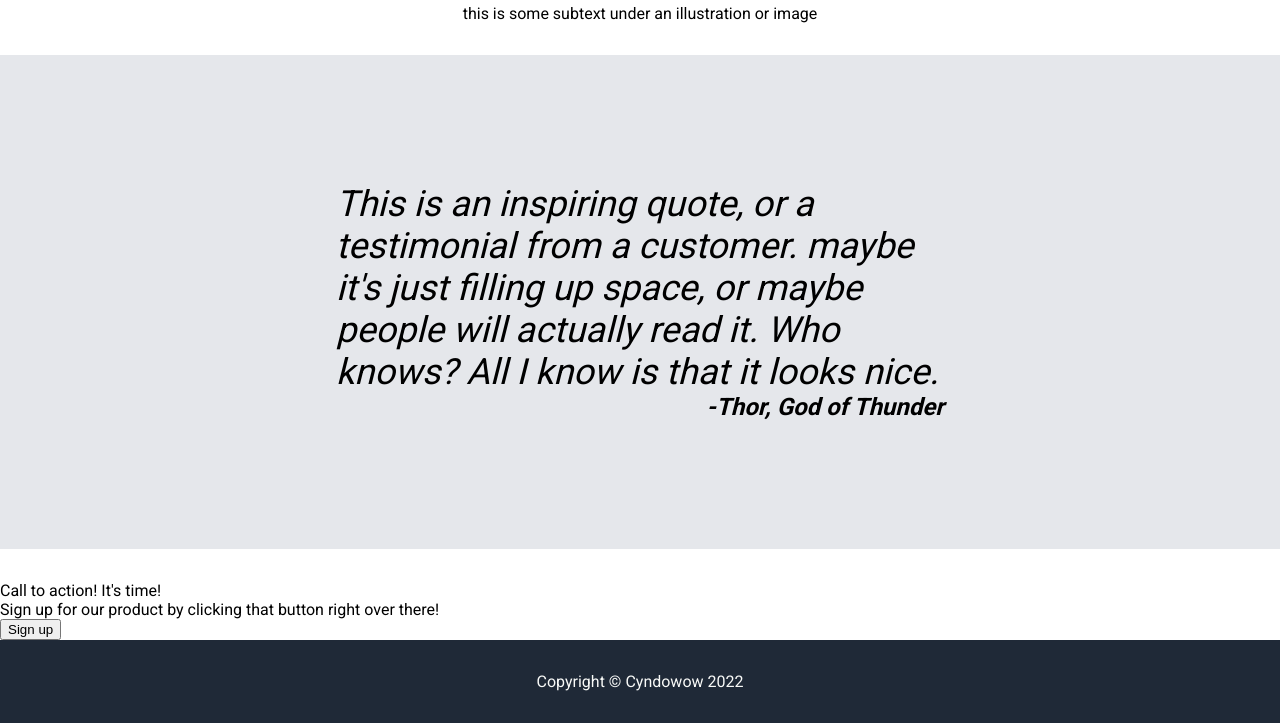
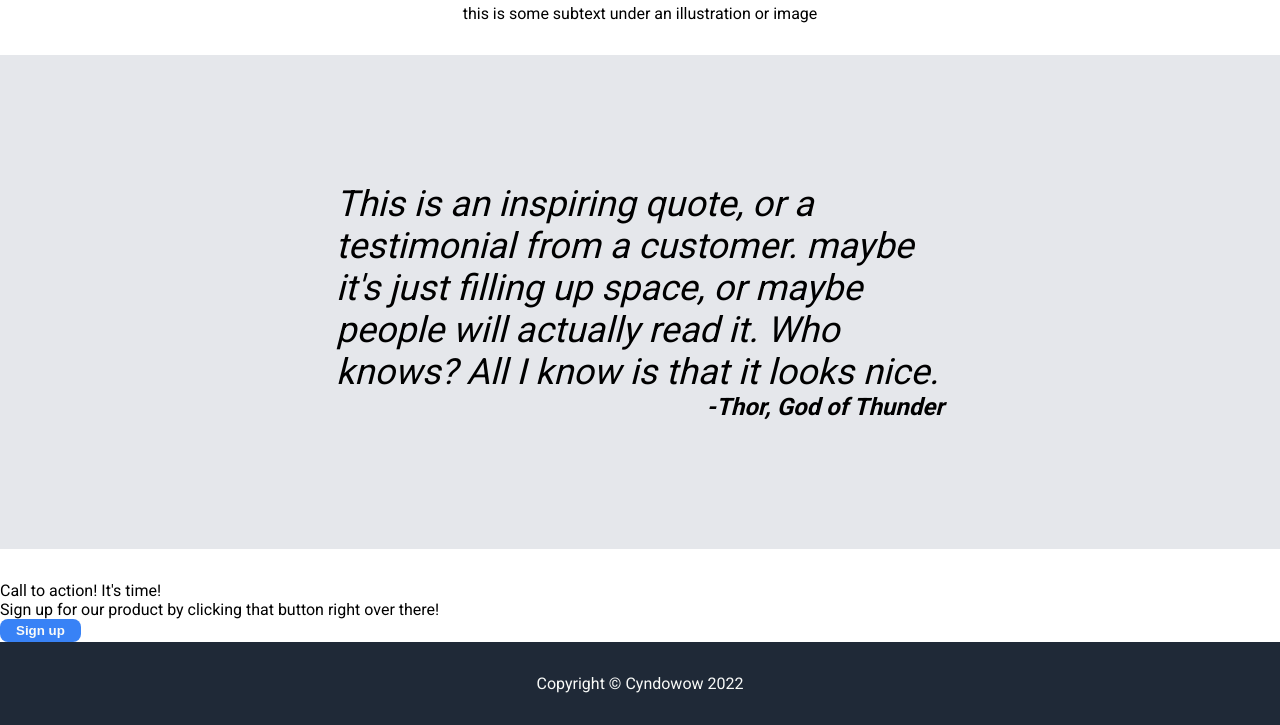
Before and after one commit to Cyndowow/landing-page, a plain HTML site: page index.html in a window 1280 px wide. Shown: the part 915-1640 px from the top of the page. Drawn offline with Linux system fonts and the light colour scheme.

Commit message:
Add style for button

```diff
--- a/style.css
+++ b/style.css
@@ -43,7 +43,6 @@ img {
 .main {
     background-color: #1f2937;
     color: #f9faf8;
-
 }
 
 .main {
@@ -59,6 +58,15 @@ img {
     color: #e5e7eb;
     font-size: 18px;
     width: 50%;
+}
+
+button {
+    background-color: #3882f6;
+    border-radius: 8px;
+    padding: 4px 16px;
+    color: #f9faf8;
+    border-style: none;
+    font-weight: bold;
 }
 
 .hero {
```
